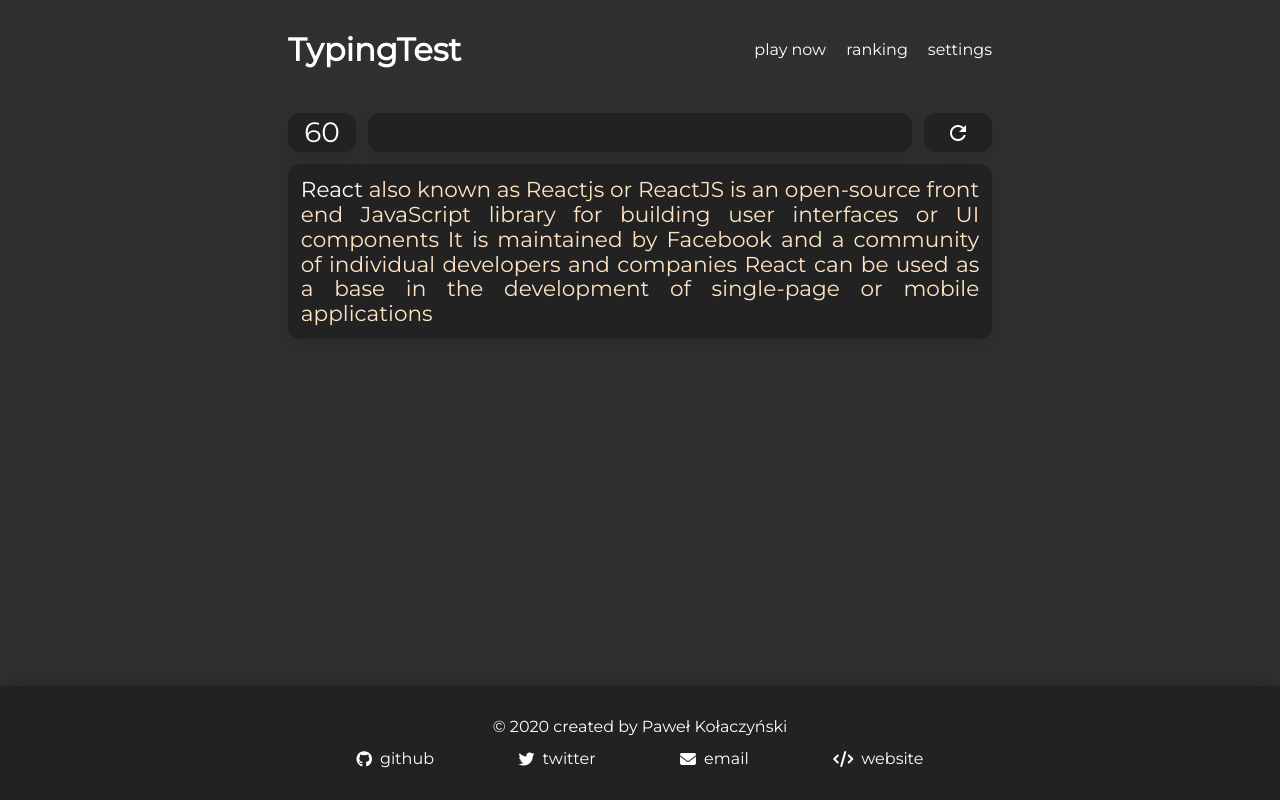
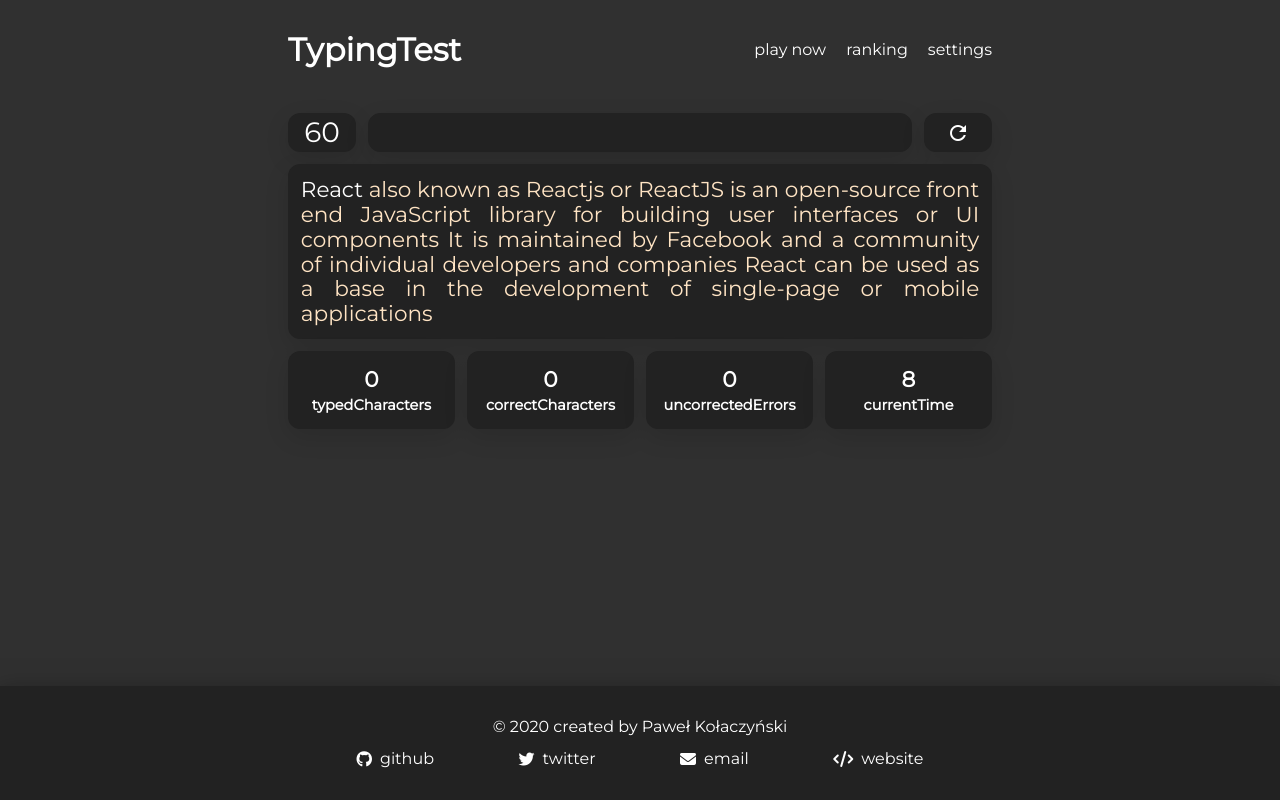
Before and after one commit to kolaczyn/typing-test, a React (Create React App) app: page / in a window 1280 px wide. Built offline with nearby package versions, Linux system fonts and the light colour scheme.

Commit message:
setup for Stats for stats display

```diff
--- a/src/containers/stats/index.jsx
+++ b/src/containers/stats/index.jsx
@@ -1,28 +1,45 @@
-import React from 'react'
-import calculateStats from '../../helpers/calculateStats'
+import React, { useContext } from 'react';
 
 import { Wrapper, Element } from './styles';
+import TypingContext from '../../contexts/typingContext';
+// import calculateStats from '../../utils/calculateStats';
 
-export default function Stats({ timePassed, keystrokes, correctWords, wrongWords }) {
+// TODO tell the user what's the difference between gross and net wpm. Reference:
+// https://www.100utils.com/how-to-calculate-typing-speed-wpm-and-accuracy/
 
-  const { accuracy, wpm, } = calculateStats(timePassed, keystrokes, correctWords, wrongWords)
+export default function Stats() {
+  const { state } = useContext(TypingContext);
+
+  const { typedCharacters, correctCharacters, uncorrectedErrors } = state.stats;
+  const { currentTime } = state;
+
+  // const { grossWpm, netWpm, accuracy } = calculateStats({ ...state.stats });
+  // const data = [
+  //   { number: typedCharacters, label: 'Keystrokes' },
+  //   {
+  //     number: accuracy,
+  //     label: 'Accuracy',
+  //   },
+  //   { number: grossWpm, label: 'Gross WPM' },
+  //   { number: netWpm, label: 'Net WPM' },
+  // ];
+
+  // for debugging
   const data = [
-    { number: keystrokes, desc: 'keystrokes' },
-    { number: accuracy, desc: 'accuracy' },
-    { number: wpm, desc: 'WPM' },
-    { number: correctWords.length, desc: 'correct words' },
-    { number: wrongWords, desc: 'wrong words' },
+    { number: typedCharacters, label: 'typedCharacters' },
+    { number: correctCharacters, label: 'correctCharacters' },
+    { number: uncorrectedErrors, label: 'uncorrectedErrors' },
+    { number: currentTime, label: 'currentTime' },
   ];
 
   return (
-    // should this be ul and li?
     <Wrapper>
-      {data.map(({ number, desc }) =>
-        <Element as="li" key={desc}>
+      {data.map(({ number, label }) => (
+        <Element key={label}>
           <h4>{number}</h4>
-          <h6>{desc}</h6>
+          <h6>{label}</h6>
         </Element>
-      )}
+      ))}
     </Wrapper>
   );
 }
--- a/src/containers/stats/styles.js
+++ b/src/containers/stats/styles.js
@@ -1,15 +1,22 @@
 import styled from 'styled-components/macro';
-import Box from '../../components/Box';
+import Box from '../../components/box';
 
-export const Wrapper = styled.ul`
-  list-style-type: none;
+// TODO make Wrapper ul and element li
 
+export const Wrapper = styled.section`
   display: flex;
-  justify-content: space-between;
+  gap: .75rem;
+  justify-content: space-around;
 `;
 
 export const Element = styled(Box)`
-  padding: .5rem;
+padding-top: 1rem;
+padding-bottom: 1rem;
+  /* padding: .5rem; */
   text-align: center;
-  flex: 1 1 100%;
+  flex: 1 1 2rem;
+  // add spacing betweeen the number and the header
+  & > *:first-child {
+    margin-bottom: .3rem;
+  }
 `;
--- a/src/pages/TypingTest.jsx
+++ b/src/pages/TypingTest.jsx
@@ -1,11 +1,13 @@
-import React, { useReducer } from "react";
+import React, { useReducer } from 'react';
 
 import TextField from '../containers/text-field';
-import InputSection from "../containers/input-section";
+import InputSection from '../containers/input-section';
 import TypingTestContainer from '../containers/TypingTest';
+import Container from '../components/ui/Container';
+import Stats from '../containers/stats';
+
 import TypingContext from '../contexts/typingContext';
 import { initialState, reducer } from '../reducers/typing';
-import Container from "../components/ui/Container";
 
 export default function TypingTest() {
   const [state, dispatch] = useReducer(reducer, initialState);
@@ -18,8 +20,9 @@ export default function TypingTest() {
         <TypingContext.Provider value={{ state, dispatch }}>
           <InputSection />
           <TextField />
+          <Stats />
         </TypingContext.Provider>
       </TypingTestContainer>
     </Container>
   );
-};
+}
--- a/src/reducers/typing/initialState.js
+++ b/src/reducers/typing/initialState.js
@@ -17,6 +17,13 @@ const initialState = {
     // tells if the player has maybe any error in the current word
     isOkay: true,
   },
+  // some of the values are cached
+  // so you don't have to loop through all the typed words on every single keystroke
+  stats: {
+    typedCharacters: 0,
+    correctCharacters: 0,
+    uncorrectedErrors: 0,
+  },
 };
 
 export default initialState;
--- a/src/reducers/typing/reducer.js
+++ b/src/reducers/typing/reducer.js
@@ -13,6 +13,9 @@ const typingReducer = (state, action) => {
         const isSpacePressed = action.payload.includes(' ');
         const isWordFinished = state.text.current === writtenWord;
         const isOkay = state.text.current.startsWith(writtenWord);
+
+        // TODO make it only count characters like a-zA-Z, etc, not backspace
+        draft.stats.typedCharacters++;
 
         // FIXME app throws an error when the test is finished
         if (isSpacePressed) {
--- /dev/null
+++ b/src/utils/calculateStats.js
@@ -0,0 +1,28 @@
+// reference:
+// https://www.100utils.com/how-to-calculate-typing-speed-wpm-and-accuracy/
+
+export const calculateGrossWpm = (typedCharacters, time) =>
+  time ? typedCharacters / 5 / time : 0;
+
+export const calculateNetWpm = (typedCharacters, time, uncorrectedErrors) =>
+  time
+    ? calculateGrossWpm(typedCharacters, time) - uncorrectedErrors / time
+    : 0;
+
+// accuracy expressed in percentages, rounded to the nearest integer
+export const calculateAccuracy = (correctCharacters, totalCharacters) =>
+  totalCharacters ? Math.round((correctCharacters / totalCharacters) * 100) : 0;
+
+export default function calculateStats({
+  typedCharacters,
+  time,
+  uncorrectedErrors,
+  correctCharacters,
+  totalCharacters,
+}) {
+  return {
+    grossWpm: calculateGrossWpm(typedCharacters, time),
+    netWpm: calculateNetWpm(typedCharacters, time, uncorrectedErrors),
+    accuracy: calculateAccuracy(correctCharacters, totalCharacters),
+  };
+}
```
